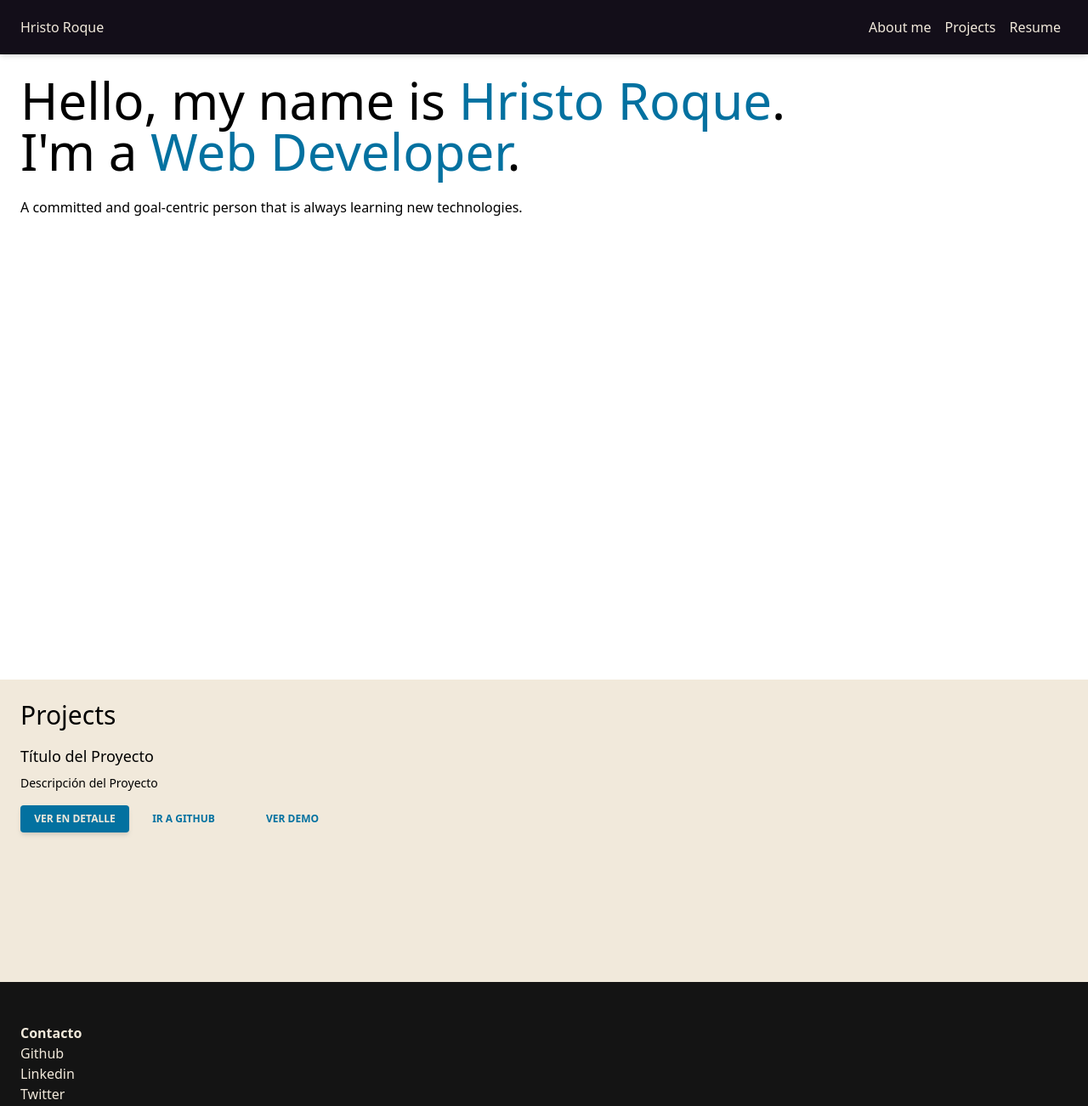
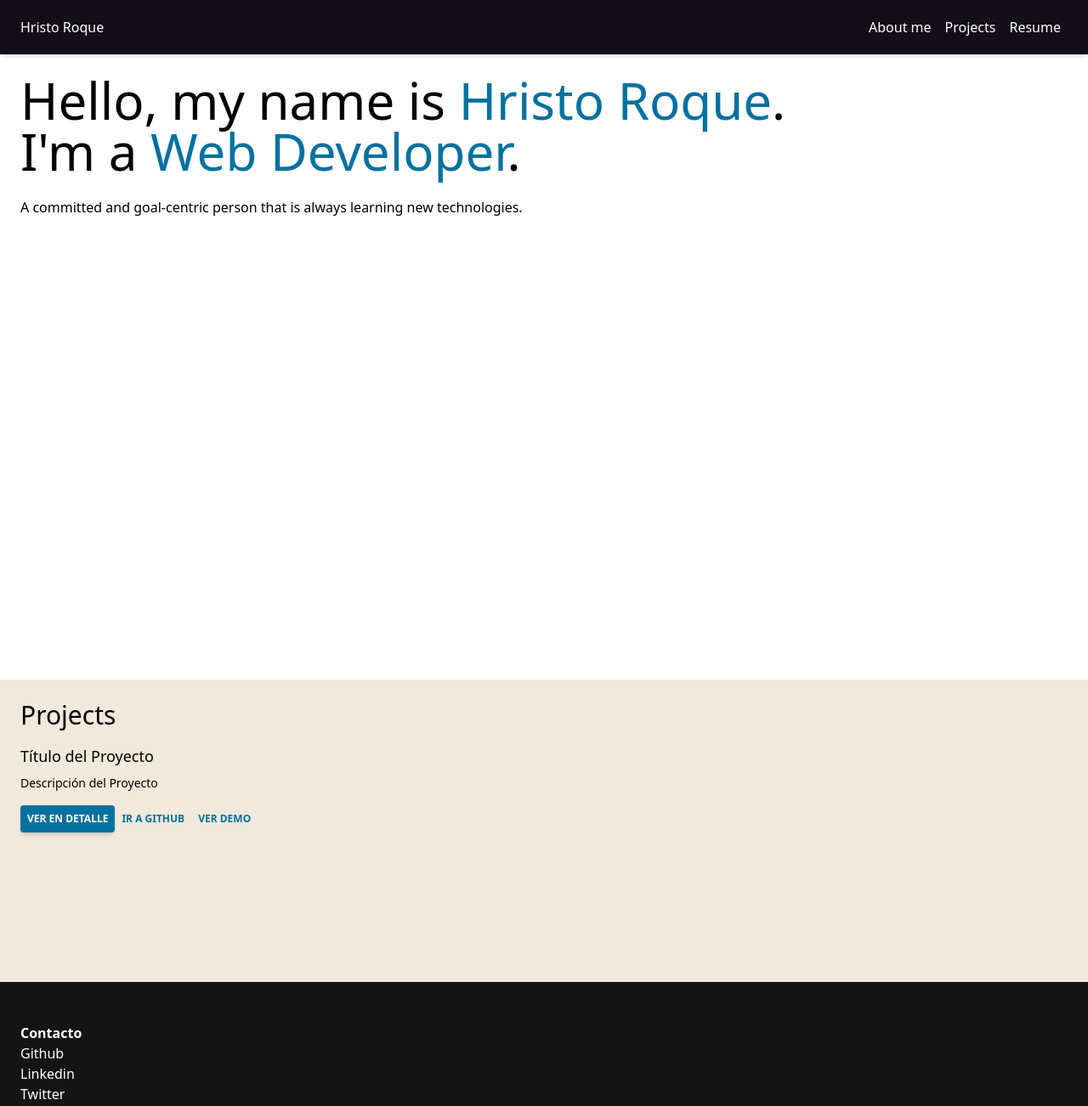
Before and after one commit to aroquega/aroquega.github.io, a Gatsby site: page / in a window 1280 px wide. Shown: the whole page at 85% size. Built offline with nearby package versions, Linux system fonts and the light colour scheme; Gatsby itself is replaced by a stand-in of ours.

Commit message:
add color white to project

```diff
--- a/src/components/controls.js
+++ b/src/components/controls.js
@@ -4,10 +4,10 @@ function Link({to, children, type = 'contained'}) {
     let style = ""
     switch(type){
         case 'contained':
-            style ="block text-eggshell text-xs text-center font-bold uppercase w-32 bg-cyanprocess p-2 rounded shadow-md"
+            style ="block text-white text-xs text-center font-bold uppercase bg-cyanprocess p-2 rounded shadow-md"
             break
         case 'text':
-            style ="block text-cyanprocess text-xs text-center font-bold uppercase w-32 p-2"
+            style ="block text-cyanprocess text-xs text-center font-bold uppercase p-2"
             break
         default:
             style = "block"
--- a/src/components/footer.js
+++ b/src/components/footer.js
@@ -2,7 +2,7 @@ import React from 'react'
 
 function Footer(){
     return (
-        <footer className="px-6 py-12 bg-dark text-eggshell">
+        <footer className="px-6 py-12 bg-dark text-white">
             <p className="font-bold">
                 Contacto
             </p>
--- a/src/components/header.js
+++ b/src/components/header.js
@@ -22,7 +22,7 @@ function Header({ location }) {
       className={`
         h-16 w-full px-6
         flex items-center justify-between
-        bg-xiketic text-eggshell shadow-md
+        bg-xiketic text-white shadow-md
         sticky top-0
         bg-opacity-95`}>
       <h1>
--- a/tailwind.config.js
+++ b/tailwind.config.js
@@ -13,7 +13,8 @@ module.exports = {
       eggshell: '#f1e9db',
       grullo: '#a39b8b',
       dimgray: '#716a5c',
-      dark: '#141414'
+      dark: '#141414',
+      white: '#ffffff',
     }
   },
   variants: {
```
